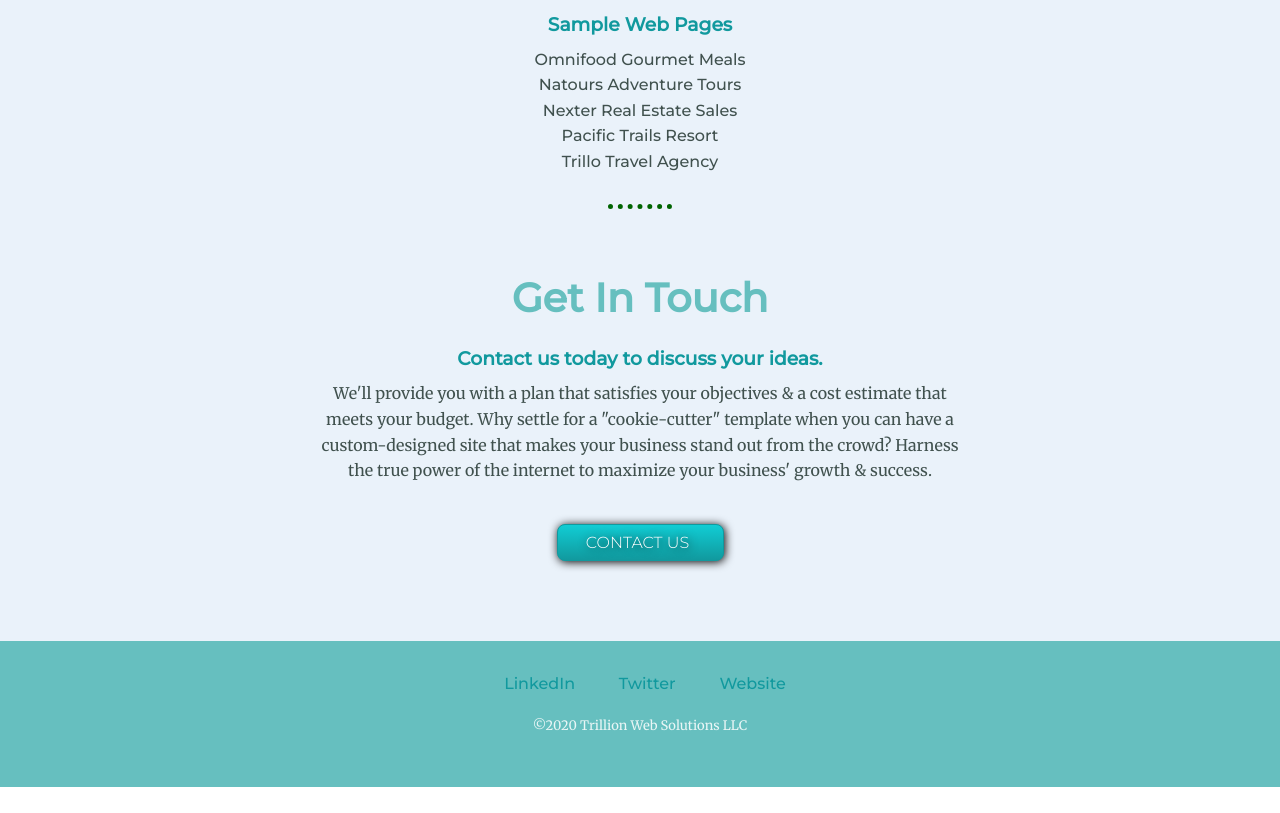
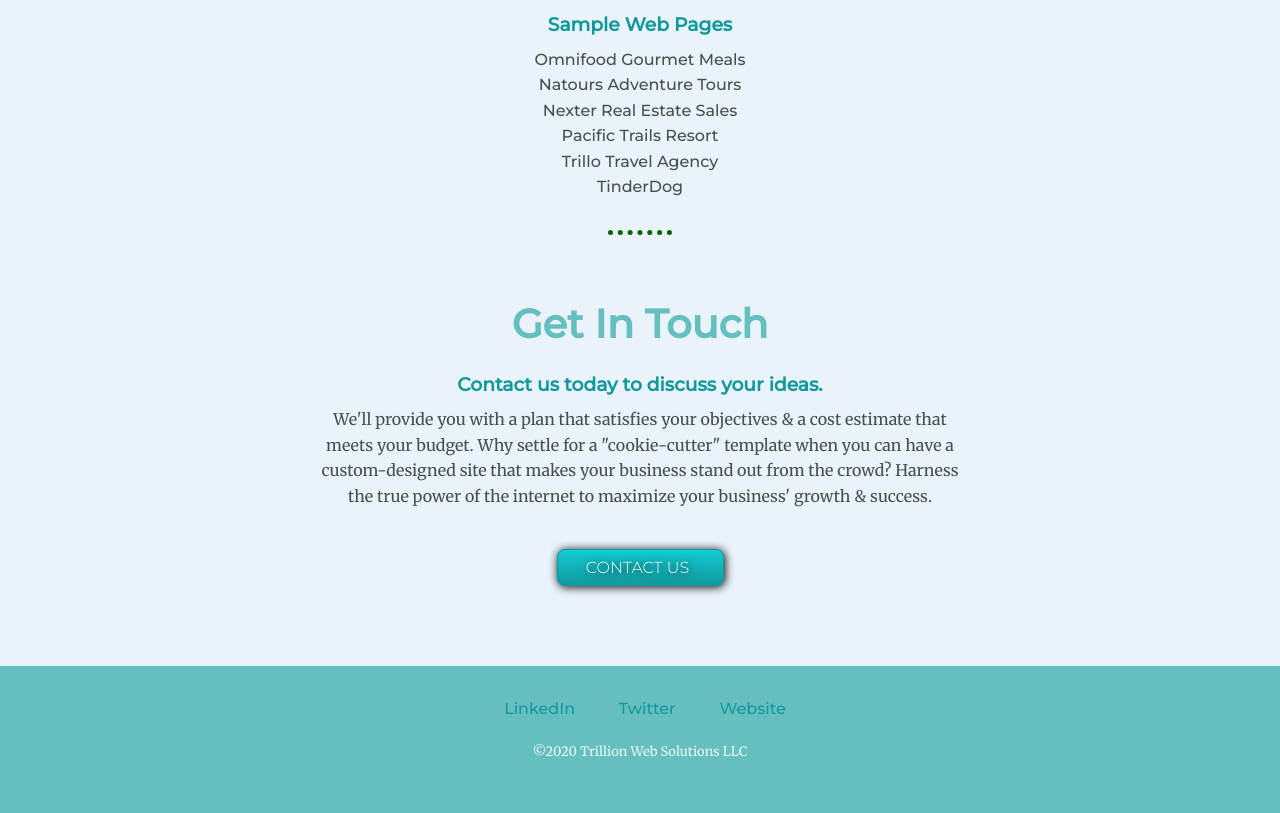
Before and after one commit to dfhellerjr/MySite, a plain HTML site: page index.html in a window 1280 px wide. Shown: the part 2052-2865 px from the top of the page. Before the commit the page ends 2839 px from the top, so only its background shows below. Drawn offline with Linux system fonts and the light colour scheme.

Commit message:
added link

```diff
--- a/index.html
+++ b/index.html
@@ -56,6 +56,9 @@
             <li><strong><a class="web-link" href="https://dfhellerjr.github.io/Nexter/index.html">Nexter Real Estate Sales</a></strong></li>
             <li><strong><a class="web-link" href="https://dfhellerjr.github.io/PacificTrails/index.html">Pacific Trails Resort</a></strong></li>
             <li><strong><a class="web-link" href="https://dfhellerjr.github.io/Trillo/index.html">Trillo Travel Agency</a></strong></li>
+            <li><strong><a class="web-link" href="https://dfhellerjr.github.io/TinderDog/index.html">TinderDog</a></strong></li>
+
+
           </ul>
         </div>
       </div>
```
